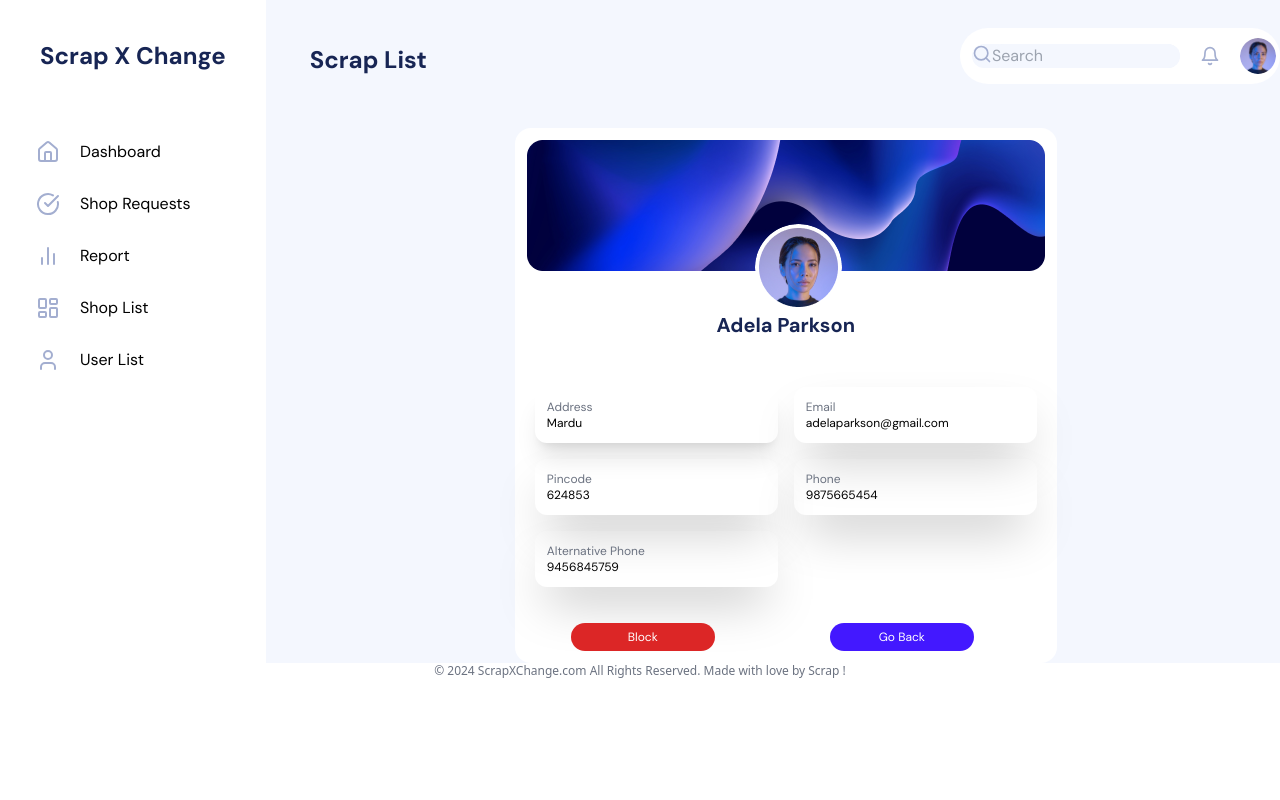
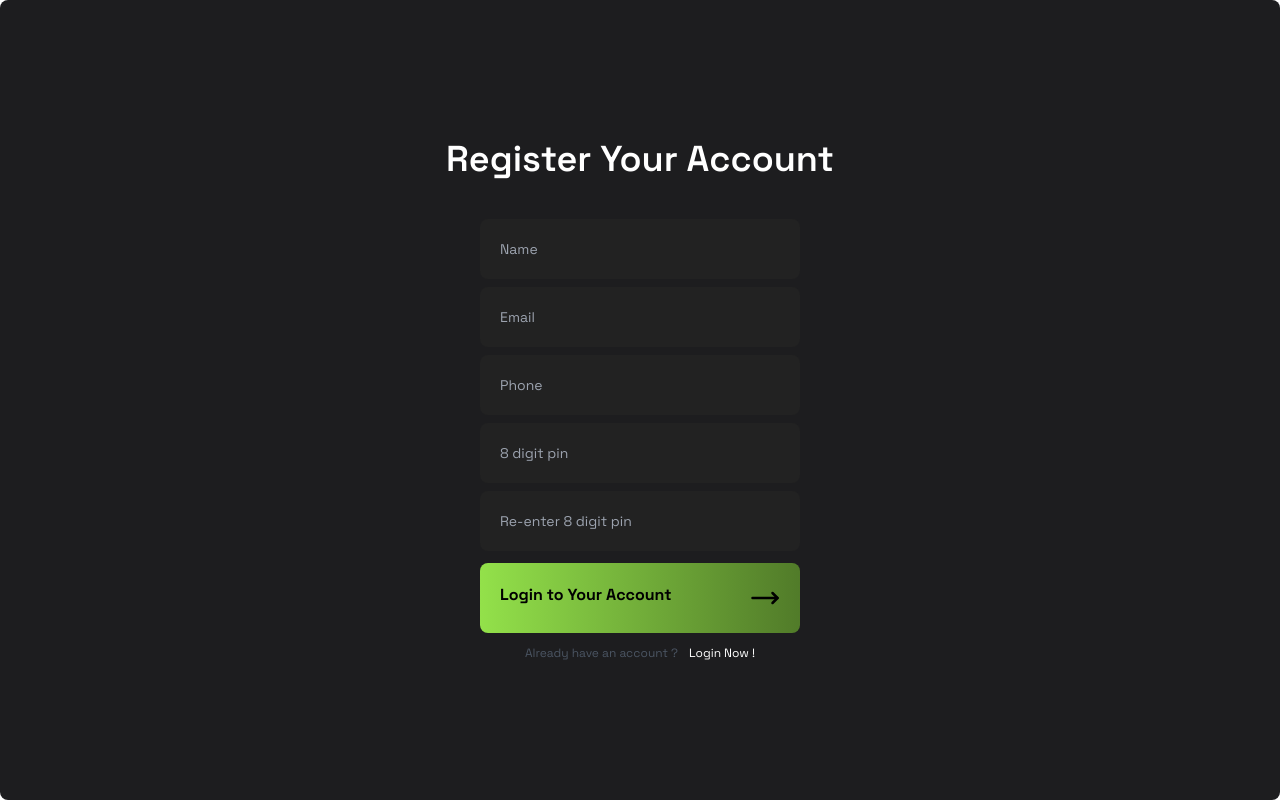
Before and after one commit to MuhammedShamal27/ScrapXChange_frontend, a React (Vite) app: page / in a window 1280 px wide. Built offline with nearby package versions, Linux system fonts and the light colour scheme.

Commit message:
minnor changes

```diff
--- a/src/App.jsx
+++ b/src/App.jsx
@@ -17,11 +17,14 @@
 import HeadingAndProfile from "./componets/HeadingAndProfile";
 import ShopDetails from "./pages/admin/ShopDetails";
 import RequestDeatils from "./pages/admin/RequestDeatils";
+import Home from "./pages/user/Home";
+
+
 
 function App() {
   return (
     <>
-      <RequestDeatils/>
+      <Register/>
     </>
   );
 }
--- /dev/null
+++ b/src/pages/user/Home.jsx
@@ -0,0 +1,11 @@
+import React from 'react'
+
+const Home = () => {
+  return (
+    <>
+        <div>This is the home page</div>
+    </>
+  )
+}
+
+export default Home
```
